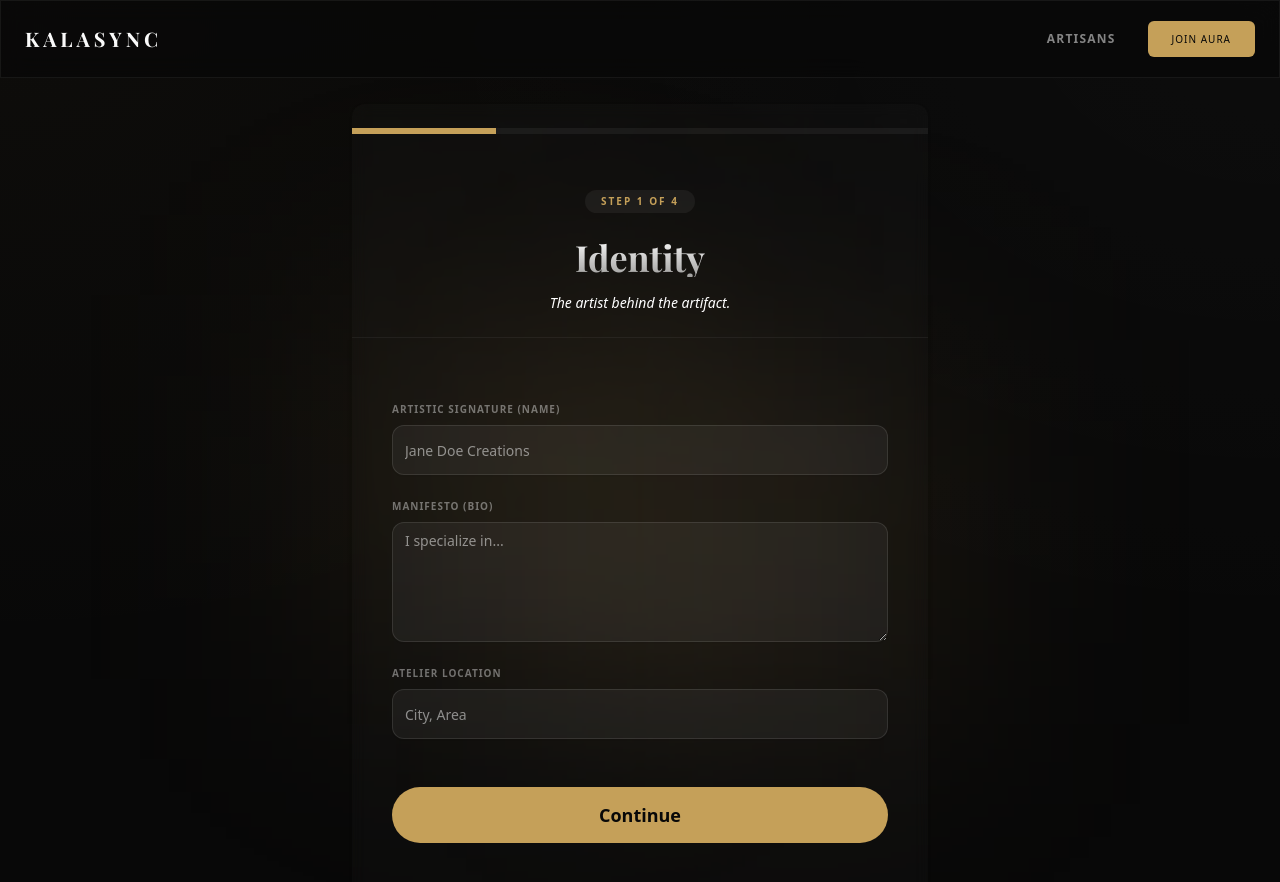
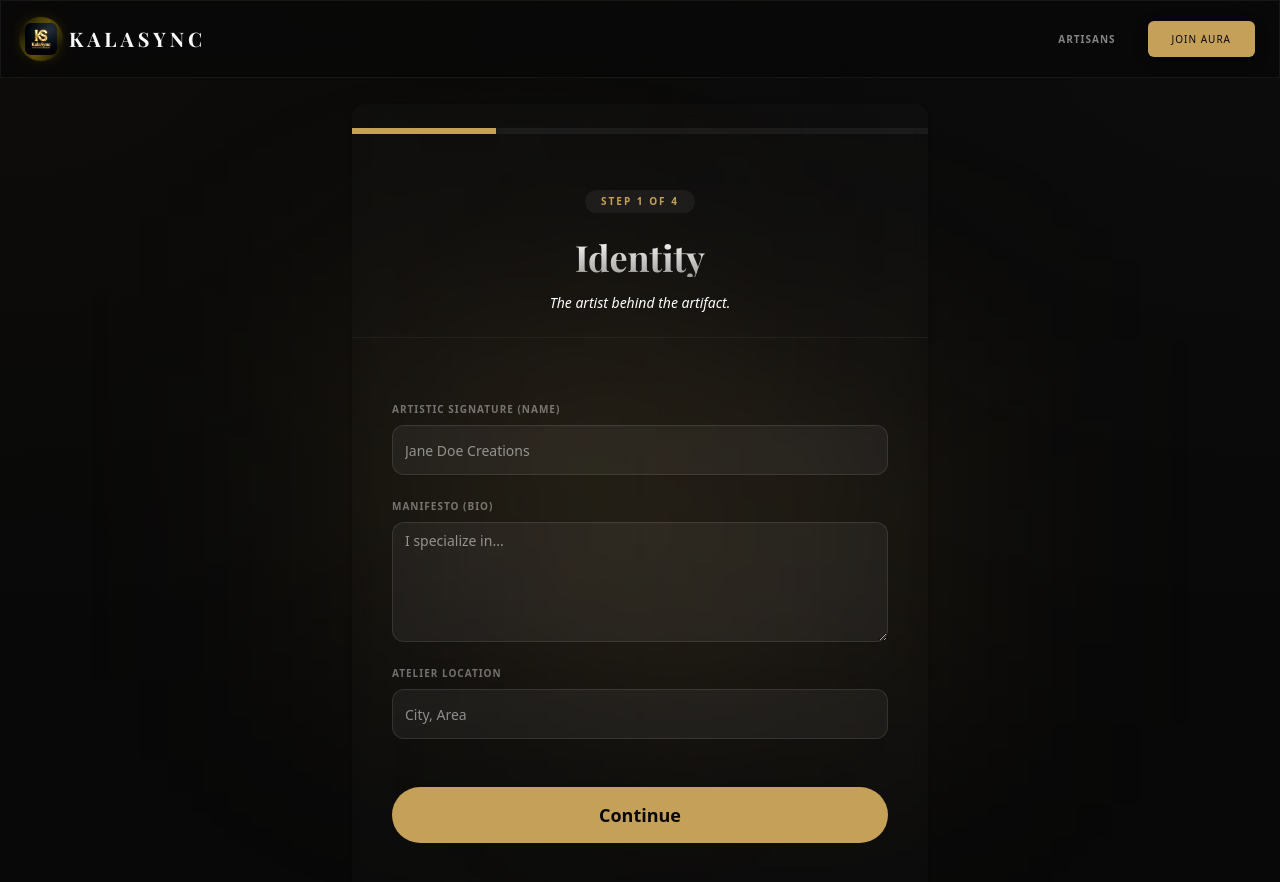
Before and after one commit to RevanthDadi9/handicraft-marketplace, a Next.js app: page /onboarding in a window 1280 px wide. Shown: the top 882 px of the page. Built offline with nearby package versions, Linux system fonts and the light colour scheme; no server answers; a web font is replaced by a local one; what @uploadthing/react would draw is missing.

Commit message:
feat: Add foundational UI components including root layout, Button, and global styles.

```diff
--- a/app/globals.css
+++ b/app/globals.css
@@ -77,17 +77,45 @@
   }
 
   .btn-premium {
-    @apply relative px-8 py-3 rounded-full font-semibold transition-all duration-300 active:scale-95;
-    @apply bg-primary text-primary-foreground hover:brightness-110;
+    @apply relative px-8 py-3 rounded-full font-semibold transition-all duration-300 active:scale-95 cursor-pointer;
+    @apply bg-primary text-primary-foreground select-none;
+    box-shadow: 0 4px 15px rgba(0, 0, 0, 0.2);
 
     &:hover {
-      box-shadow: 0 0 20px rgba(197, 160, 89, 0.3);
+      @apply -translate-y-0.5 brightness-110;
+      box-shadow: 0 8px 25px rgba(197, 160, 89, 0.4);
+    }
+
+    &:active {
+      @apply translate-y-0 scale-95;
+      box-shadow: 0 2px 10px rgba(0, 0, 0, 0.2);
     }
   }
 
   .btn-secondary {
-    @apply px-8 py-3 rounded-full font-semibold border border-white/10 hover:bg-white/5 transition-all duration-300;
+    @apply px-8 py-3 rounded-full font-semibold border border-white/10 hover:bg-white/5 transition-all duration-300 active:scale-95 cursor-pointer select-none;
+
+    &:hover {
+      @apply border-white/20 -translate-y-0.5;
+      box-shadow: 0 5px 15px rgba(255, 255, 255, 0.05);
+    }
+
+    &:active {
+      @apply translate-y-0 scale-95;
+    }
   }
+}
+
+/* Global Button Interactions */
+button,
+[role="button"],
+.cursor-pointer {
+  cursor: pointer !important;
+}
+
+button:active {
+  transform: scale(0.98);
+  transition: transform 0.1s ease-out;
 }
 
 @keyframes aura-rotate {
--- a/app/layout.tsx
+++ b/app/layout.tsx
@@ -48,11 +48,17 @@ export default async function RootLayout({
       >
         <AuthProvider>
           <nav className="fixed top-0 left-0 right-0 z-50 glass px-6 py-5 flex items-center justify-between border-b border-white/[0.06]">
-            <Link href="/" className="text-xl font-bold tracking-[0.2em] font-[family-name:var(--font-playfair)]">
-              KALASYNC
+            <Link href="/" className="logo-container group transition-all duration-300 hover:scale-102 active:scale-98">
+              <div className="logo-icon-wrapper">
+                <div className="logo-aura"></div>
+                <img src="/icon.png" alt="Logo" className="logo-icon-animate" />
+              </div>
+              <span className="text-xl font-bold tracking-[0.2em] font-[family-name:var(--font-playfair)]">
+                KALASYNC
+              </span>
             </Link>
             <div className="flex items-center gap-8">
-              <Link href="/creators" className="text-xs font-bold uppercase tracking-widest text-white/50 hover:text-primary transition-colors">Artisans</Link>
+              <Link href="/creators" className="text-[10px] font-bold uppercase tracking-widest text-white/50 hover:text-primary transition-all duration-300 hover:-translate-y-0.5 active:translate-y-0">Artisans</Link>
               {session?.user ? (
                 <>
                   <Badge variant="outline" className={`
--- a/components/ui/button.tsx
+++ b/components/ui/button.tsx
@@ -5,7 +5,7 @@ import { cva, type VariantProps } from "class-variance-authority"
 import { cn } from "@/lib/utils"
 
 const buttonVariants = cva(
-  "inline-flex items-center justify-center gap-2 whitespace-nowrap rounded-md text-sm font-medium transition-all disabled:pointer-events-none disabled:opacity-50 [&_svg]:pointer-events-none [&_svg:not([class*='size-'])]:size-4 shrink-0 [&_svg]:shrink-0 outline-none focus-visible:border-ring focus-visible:ring-ring/50 focus-visible:ring-[3px] aria-invalid:ring-destructive/20 dark:aria-invalid:ring-destructive/40 aria-invalid:border-destructive",
+  "inline-flex items-center justify-center gap-2 whitespace-nowrap rounded-md text-sm font-medium transition-all duration-300 disabled:pointer-events-none disabled:opacity-50 [&_svg]:pointer-events-none [&_svg:not([class*='size-'])]:size-4 shrink-0 [&_svg]:shrink-0 outline-none focus-visible:border-ring focus-visible:ring-ring/50 focus-visible:ring-[3px] aria-invalid:ring-destructive/20 dark:aria-invalid:ring-destructive/40 aria-invalid:border-destructive hover:-translate-y-0.5 active:scale-[0.98] active:translate-y-0 cursor-pointer select-none",
   {
     variants: {
       variant: {
```
